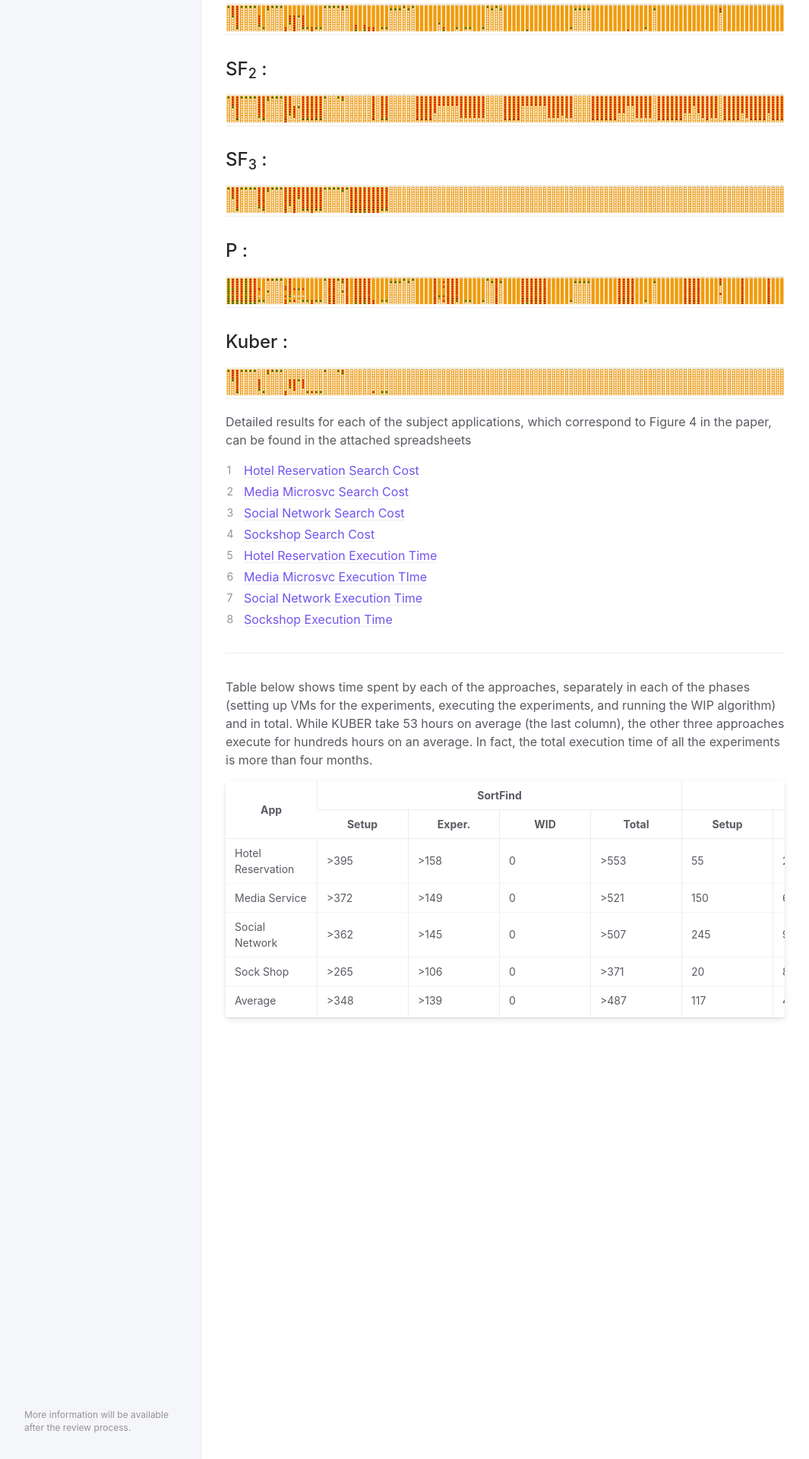
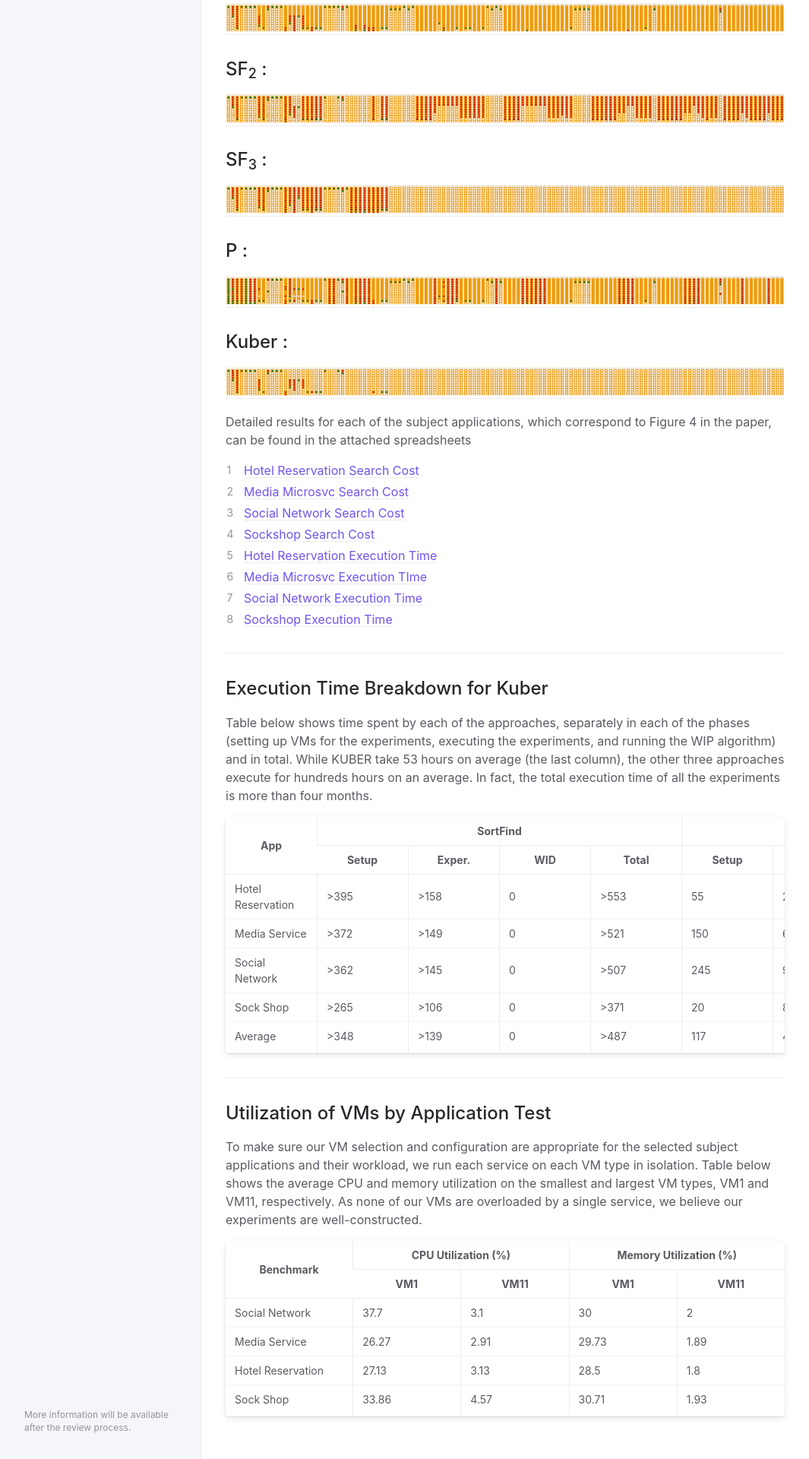
Before and after one commit to kubercostoptimizer/kubercostoptimizer.github.io, a Jekyll site: the page built from docs/results.md, in a window 1280 px wide. Shown: the part 699-2619 px from the top of the page at 76% size, without its empty margins (107-1172 px from the left). Built offline with Jekyll 4.4.1, drawn with Linux system fonts in a browser that asks for light colours.

Commit message:
Update results.md

```diff
--- a/docs/results.md
+++ b/docs/results.md
@@ -56,12 +56,9 @@ Detailed results for each of the subject applications, which correspond to Figur
 8. [Sockshop Execution Time](https://github.com/kubercostoptimizer/kubercostoptimizer.github.io/raw/main/sockshop_exe_time.xlsx)
 
 ---
+## Execution Time Breakdown for Kuber
 
-Table below shows time spent by each of the approaches, separately in each of
-the phases (setting up VMs for the experiments, executing the experiments, and
-running the WIP algorithm) and in total. While KUBER take 53 hours on average
-(the last column), the other three approaches execute for hundreds hours on an
-average. In fact, the total execution time of all the experiments is more than four months.
+Table below shows time spent by each of the approaches, separately in each of the phases (setting up VMs for the experiments, executing the experiments, and running the WIP algorithm) and in total. While KUBER take 53 hours on average (the last column), the other three approaches execute for hundreds hours on an average. In fact, the total execution time of all the experiments is more than four months.
 
 <table class="tg">
 <thead>
@@ -214,3 +211,56 @@ average. In fact, the total execution time of all the experiments is more than f
   </tr>
 </tbody>
 </table>
+
+---
+## Utilization of VMs by Application Test
+
+To make sure our VM selection and configuration are appropriate for the selected subject applications and their workload, we run each service on each VM type in isolation.
+Table below shows the average CPU and memory utilization on the smallest and largest VM types, VM1 and VM11, respectively.
+As none of our VMs are overloaded by a single service, we believe our experiments are well-constructed.
+
+<table class="tg">
+<thead>
+  <tr>
+    <th class="tg-9wq8" rowspan="2">Benchmark</th>
+    <th class="tg-c3ow" colspan="2">CPU Utilization (%)</th>
+    <th class="tg-c3ow" colspan="2">Memory Utilization (%)</th>
+  </tr>
+  <tr>
+    <th class="tg-c3ow">VM1</th>
+    <th class="tg-c3ow">VM11</th>
+    <th class="tg-c3ow">VM1</th>
+    <th class="tg-c3ow">VM11</th>
+  </tr>
+</thead>
+<tbody>
+  <tr>
+    <td class="tg-c3ow">Social Network</td>
+    <td class="tg-c3ow">37.7</td>
+    <td class="tg-c3ow">3.1</td>
+    <td class="tg-c3ow">30</td>
+    <td class="tg-c3ow">2</td>
+  </tr>
+  <tr>
+    <td class="tg-c3ow">Media Service</td>
+    <td class="tg-c3ow">26.27</td>
+    <td class="tg-c3ow">2.91</td>
+    <td class="tg-c3ow">29.73</td>
+    <td class="tg-c3ow">1.89</td>
+  </tr>
+  <tr>
+    <td class="tg-c3ow">Hotel Reservation</td>
+    <td class="tg-c3ow">27.13</td>
+    <td class="tg-c3ow">3.13</td>
+    <td class="tg-c3ow">28.5</td>
+    <td class="tg-c3ow">1.8</td>
+  </tr>
+  <tr>
+    <td class="tg-c3ow">Sock Shop</td>
+    <td class="tg-c3ow">33.86</td>
+    <td class="tg-c3ow">4.57</td>
+    <td class="tg-c3ow">30.71</td>
+    <td class="tg-c3ow">1.93</td>
+  </tr>
+</tbody>
+</table>
```
